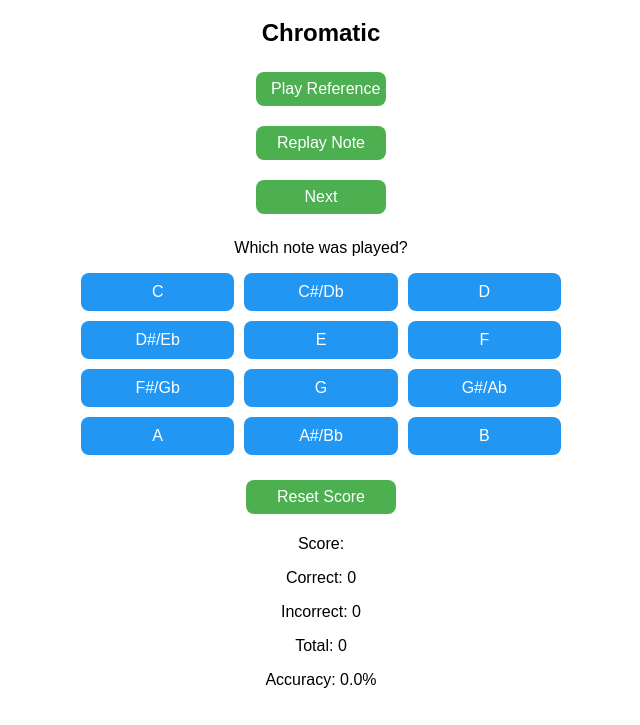
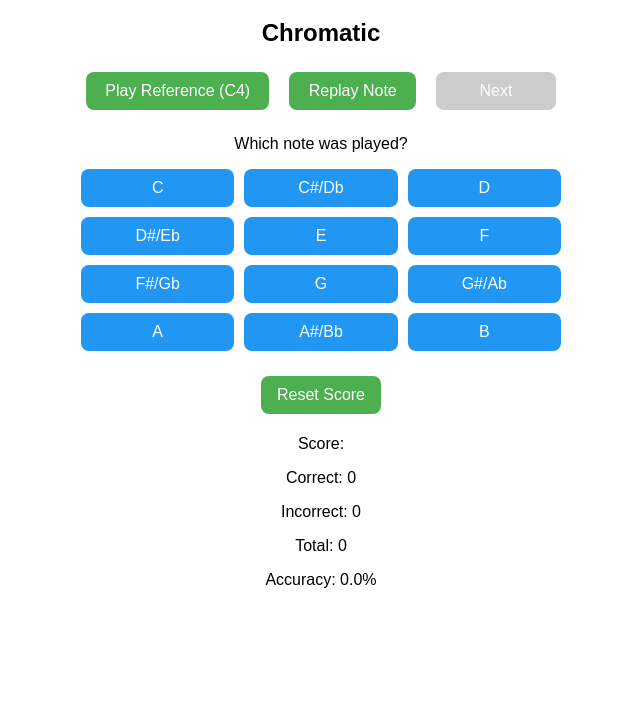
Before and after one commit to Bonzerelie/11, a plain HTML site: page index.html in a window 1280 px wide. Both pictures are taken after a click on the button "Start Game". Shown: the part 82-807 px from the top of the page, without its empty margins (319-959 px from the left). Drawn offline with Linux system fonts and the light colour scheme.

Commit message:
Update style.css

```diff
--- a/style.css
+++ b/style.css
@@ -30,42 +30,25 @@ body {
 
 .controls {
   display: flex;
-  flex-direction: column;
+  flex-direction: row;
+  justify-content: space-evenly;
   gap: 10px;
   margin-bottom: 20px;
-  align-items: center; /* Center buttons within the controls area */
 }
 
-/* Style for green buttons */
 .green-button {
   background-color: #4CAF50;
   color: white;
   border: none;
-  padding: 8px 15px;  /* Reduced padding for a narrower button */
+  padding: 10px;
   margin: 5px;
   font-size: 16px;
   border-radius: 8px;
   cursor: pointer;
-  width: 150px;  /* Set a fixed width for the green buttons */
-  display: inline-block;
-  text-align: center;
-  white-space: nowrap;  /* Prevent text from wrapping to the next line */
+  flex-grow: 1;
+  min-width: 120px;
 }
 
-/* Modify the width of the 'play-reference', 'replay-note', and 'next-button' specifically */
-#play-reference, #replay-note, #next-button {
-  width: 130px;  /* Set narrower width for these specific buttons */
-}
-
-/* Flexbox setup for buttons to be aligned next to each other if space allows */
-.controls {
-  display: flex;
-  flex-wrap: wrap;  /* Allow buttons to wrap to the next line if there's not enough space */
-  justify-content: center;  /* Center buttons horizontally */
-  gap: 10px;  /* Add spacing between buttons */
-}
-
-/* Style for blue buttons */
 .blue-button {
   background-color: #2196F3;
   color: white;
@@ -74,7 +57,6 @@ body {
   font-size: 16px;
   border-radius: 8px;
   cursor: pointer;
-  white-space: nowrap;  /* Prevent text from wrapping to the next line */
 }
 
 .correct {
@@ -95,3 +77,9 @@ body {
 .scoreboard {
   text-align: center;
 }
+
+/* To make Next button appear greyed out when disabled */
+button:disabled {
+  background-color: #ccc;
+  cursor: not-allowed;
+}
```
